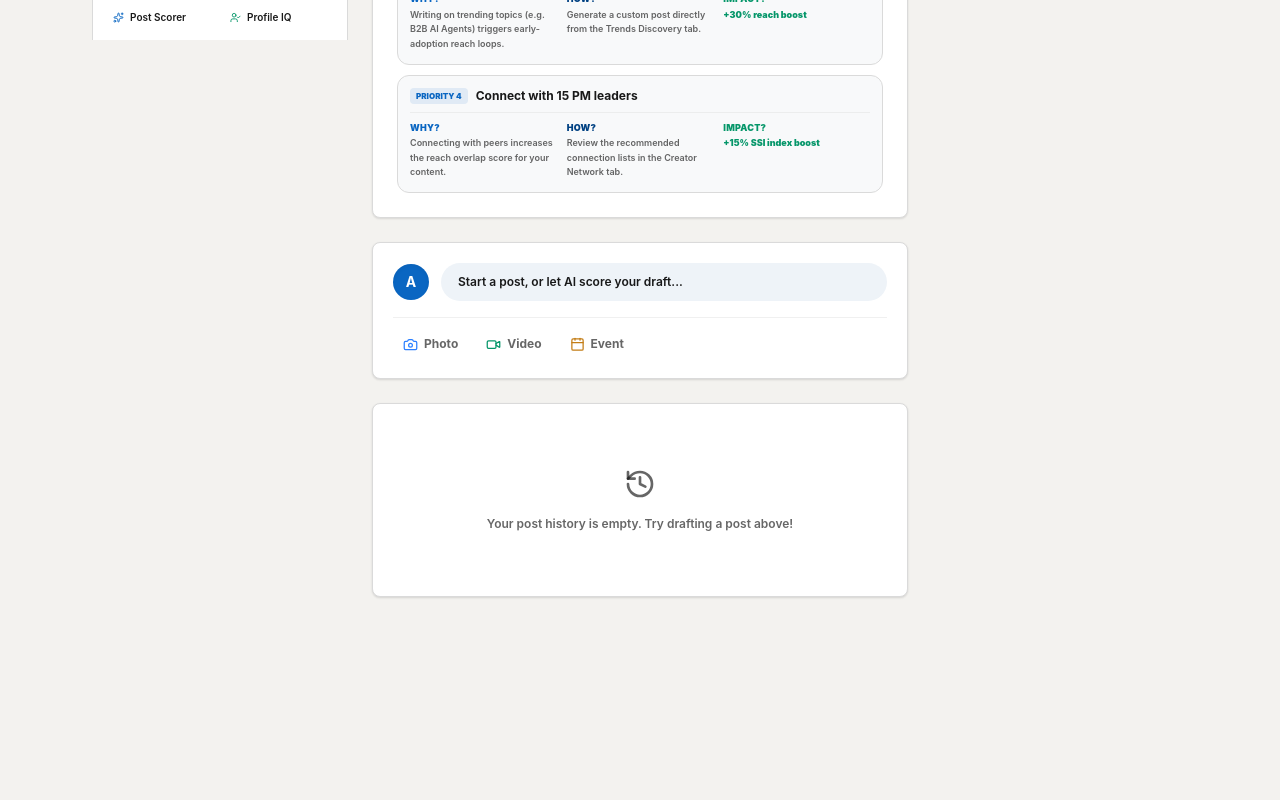
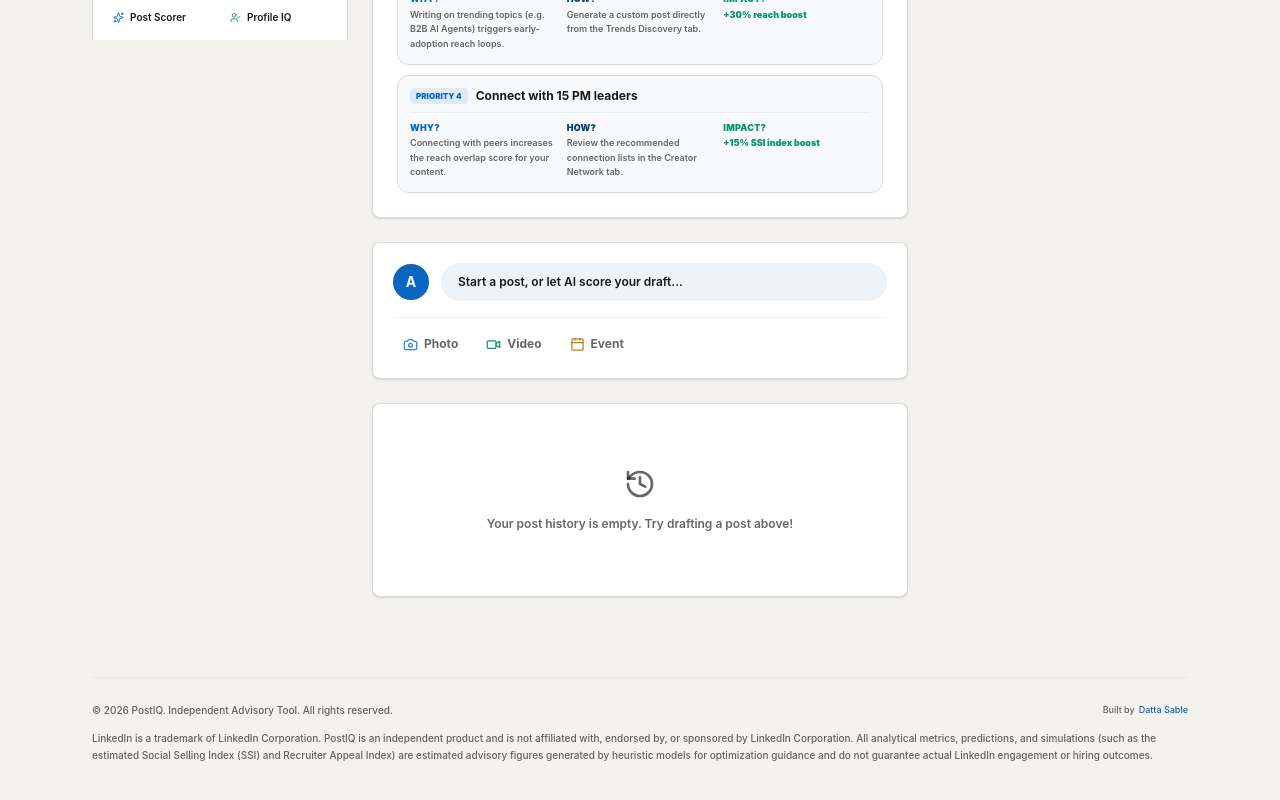
Before and after one commit to Nexdial-io/postiq, a Next.js app: page /dashboard in a window 1280 px wide. Shown: the part 772-1572 px from the top of the page. Before the commit the page ends 1417 px from the top, so only its background shows below. Built offline with nearby package versions, Linux system fonts and the light colour scheme.

Commit message:
chore: add trademark disclaimer footer and clarify advisory/estimate metrics

```diff
--- a/src/app/analyzer/page.tsx
+++ b/src/app/analyzer/page.tsx
@@ -1122,7 +1122,7 @@ function AnalyzerContent() {
                       <div className="p-2 rounded-xl border border-card-border bg-[#f8f9fa] dark:bg-[#141b22] flex items-center gap-1.5">
                         <ThumbsUp size={11} className="text-blue-500 shrink-0" />
                         <div>
-                          <span className="text-[7.5px] font-bold text-zinc-500 block leading-none">Likes</span>
+                          <span className="text-[7.5px] font-bold text-zinc-500 block leading-none">Est. Likes</span>
                           <strong className="text-[11px] font-black text-zinc-800 dark:text-zinc-200">{analysis.metrics.likes.toLocaleString()}</strong>
                         </div>
                       </div>
@@ -1130,7 +1130,7 @@ function AnalyzerContent() {
                       <div className="p-2 rounded-xl border border-card-border bg-[#f8f9fa] dark:bg-[#141b22] flex items-center gap-1.5">
                         <MessageSquare size={11} className="text-teal-500 shrink-0" />
                         <div>
-                          <span className="text-[7.5px] font-bold text-zinc-500 block leading-none">Comments</span>
+                          <span className="text-[7.5px] font-bold text-zinc-500 block leading-none">Est. Comments</span>
                           <strong className="text-[11px] font-black text-zinc-800 dark:text-zinc-200">{analysis.metrics.comments.toLocaleString()}</strong>
                         </div>
                       </div>
@@ -1138,7 +1138,7 @@ function AnalyzerContent() {
                       <div className="p-2 rounded-xl border border-card-border bg-[#f8f9fa] dark:bg-[#141b22] flex items-center gap-1.5">
                         <Share2 size={11} className="text-brand-purple shrink-0" />
                         <div>
-                          <span className="text-[7.5px] font-bold text-zinc-500 block leading-none">Shares</span>
+                          <span className="text-[7.5px] font-bold text-zinc-500 block leading-none">Est. Shares</span>
                           <strong className="text-[11px] font-black text-zinc-800 dark:text-zinc-200">{analysis.metrics.shares.toLocaleString()}</strong>
                         </div>
                       </div>
@@ -1146,7 +1146,7 @@ function AnalyzerContent() {
                       <div className="p-2 rounded-xl border border-card-border bg-[#f8f9fa] dark:bg-[#141b22] flex items-center gap-1.5">
                         <Eye size={11} className="text-brand-emerald shrink-0" />
                         <div>
-                          <span className="text-[7.5px] font-bold text-zinc-500 block leading-none">Reach</span>
+                          <span className="text-[7.5px] font-bold text-zinc-500 block leading-none">Est. Reach</span>
                           <strong className="text-[11px] font-black text-zinc-800 dark:text-zinc-200">{analysis.metrics.reach.toLocaleString()}</strong>
                         </div>
                       </div>
--- a/src/app/hooks/page.tsx
+++ b/src/app/hooks/page.tsx
@@ -132,7 +132,7 @@ function HookStudioContent() {
         score: 88, curiosity: 88, authority: 96, emotion: 85,
         why: "Targets founders and VCs through shared operational challenges.",
         how: "Leverage startup-specific vocabulary ('startups', 'bottleneck', 'seed').",
-        impact: "+18% SSI authority score"
+        impact: "+18% Est. SSI Authority Score"
       },
       fear: {
         hook: `If you don't integrate AI into your ${key} workflow this week, your competitors will bypass you entirely:`,
--- a/src/app/network/page.tsx
+++ b/src/app/network/page.tsx
@@ -597,7 +597,7 @@ export default function NetworkPage() {
               </div>
               <div>
                 <strong className="text-brand-emerald uppercase tracking-wide block mb-0.5">Impact?</strong>
-                <span className="text-brand-emerald font-black block">+15% Social Selling SSI Index.</span>
+                <span className="text-brand-emerald font-black block">+15% Est. Social Selling Index (SSI)</span>
               </div>
             </div>
           </div>
--- a/src/components/ClientLayout.tsx
+++ b/src/components/ClientLayout.tsx
@@ -413,7 +413,8 @@ export default function ClientLayout({ children }: ClientLayoutProps) {
             </div>
           </div>
 
-          <div className="max-w-7xl mx-auto mt-12 pt-8 border-t border-card-border flex flex-col sm:flex-row justify-between items-center gap-4 relative z-10 text-xs font-semibold">
+          <div className="max-w-7xl mx-auto mt-12 pt-8 border-t border-card-border flex flex-col justify-between gap-6 relative z-10 text-xs font-semibold">
+            <div className="flex flex-col sm:flex-row justify-between items-center gap-4">
               <span className="text-zinc-550">© 2026 PostIQ. All rights reserved.</span>
               <div className="flex items-center gap-1">
                 <span className="text-zinc-555">Designed &</span>
@@ -427,6 +428,10 @@ export default function ClientLayout({ children }: ClientLayoutProps) {
                   <ExternalLink size={10} className="stroke-[2.5px]" />
                 </a>
               </div>
+            </div>
+            <p className="text-[10px] text-zinc-500 dark:text-zinc-400 font-medium leading-relaxed text-center sm:text-left border-t border-card-border/40 pt-4">
+              LinkedIn is a trademark of LinkedIn Corporation. PostIQ is an independent product and is not affiliated with, endorsed by, or sponsored by LinkedIn Corporation. All analytical metrics, predictions, and simulations (such as the estimated Social Selling Index (SSI) and Recruiter Appeal Index) are estimated advisory figures generated by heuristic models for optimization guidance and do not guarantee actual LinkedIn engagement or hiring outcomes.
+            </p>
           </div>
         </footer>
       </div>
@@ -727,8 +732,24 @@ export default function ClientLayout({ children }: ClientLayoutProps) {
 
       {/* Main Workspace Frame — pinned to same 1128px content width as header */}
       <main className="flex-grow pt-6 pb-20 md:pb-12">
-        <div className="max-w-[1128px] mx-auto px-4 space-y-8 animate-in fade-in duration-500">
+        <div className="max-w-[1128px] mx-auto px-4 space-y-8 animate-in fade-in duration-500 flex flex-col justify-between min-h-[calc(100vh-6rem)]">
+          <div className="space-y-8 flex-grow">
             {children}
+          </div>
+
+          {/* Workspace Footer Disclaimer */}
+          <footer className="border-t border-card-border/40 pt-6 mt-12 text-[10px] text-zinc-500 font-medium leading-relaxed space-y-3">
+            <div className="flex flex-col sm:flex-row justify-between items-center gap-2 text-zinc-550">
+              <span>© 2026 PostIQ. Independent Advisory Tool. All rights reserved.</span>
+              <div className="flex items-center gap-1 text-[9px]">
+                <span>Built by</span>
+                <a href="https://dattasable.com" target="_blank" rel="noopener noreferrer" className="text-brand-purple hover:underline">Datta Sable</a>
+              </div>
+            </div>
+            <p>
+              LinkedIn is a trademark of LinkedIn Corporation. PostIQ is an independent product and is not affiliated with, endorsed by, or sponsored by LinkedIn Corporation. All analytical metrics, predictions, and simulations (such as the estimated Social Selling Index (SSI) and Recruiter Appeal Index) are estimated advisory figures generated by heuristic models for optimization guidance and do not guarantee actual LinkedIn engagement or hiring outcomes.
+            </p>
+          </footer>
         </div>
       </main>
 
```
Lines whose indentation alone changed are shown as unchanged.
